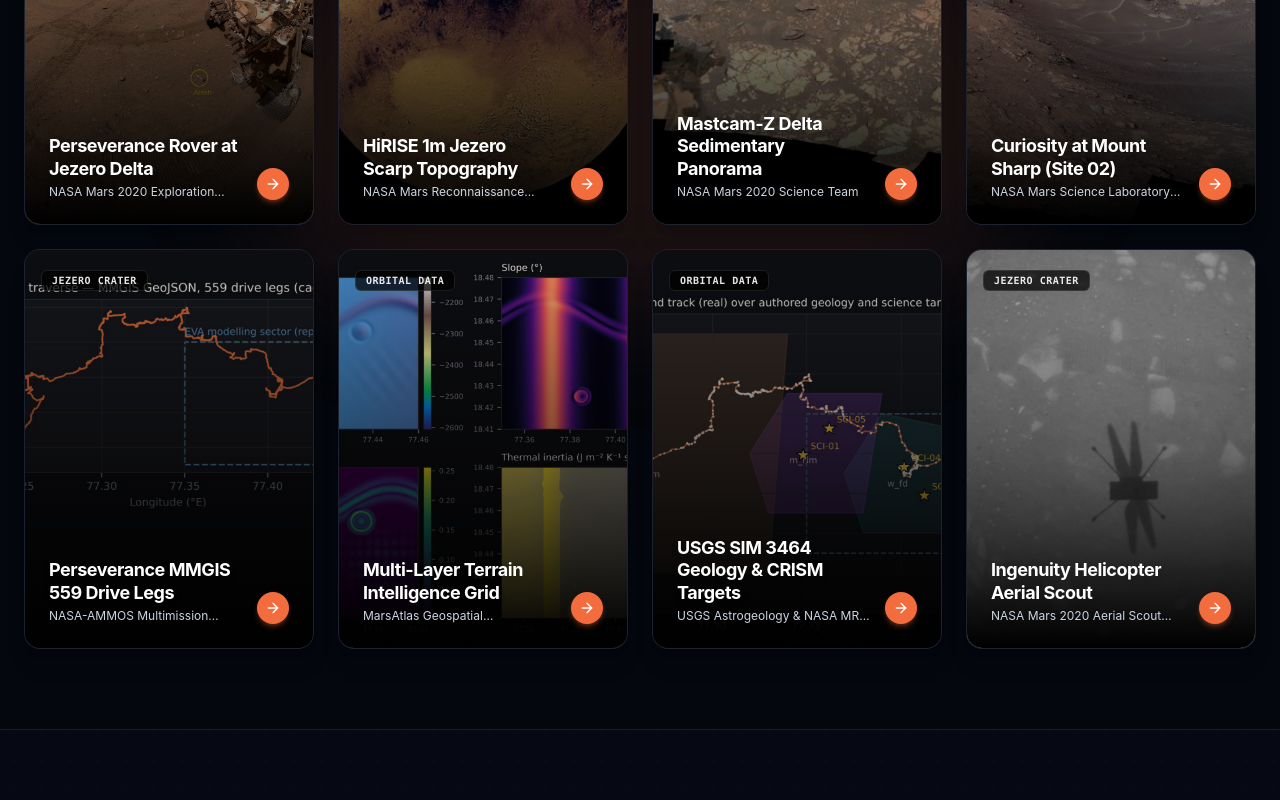
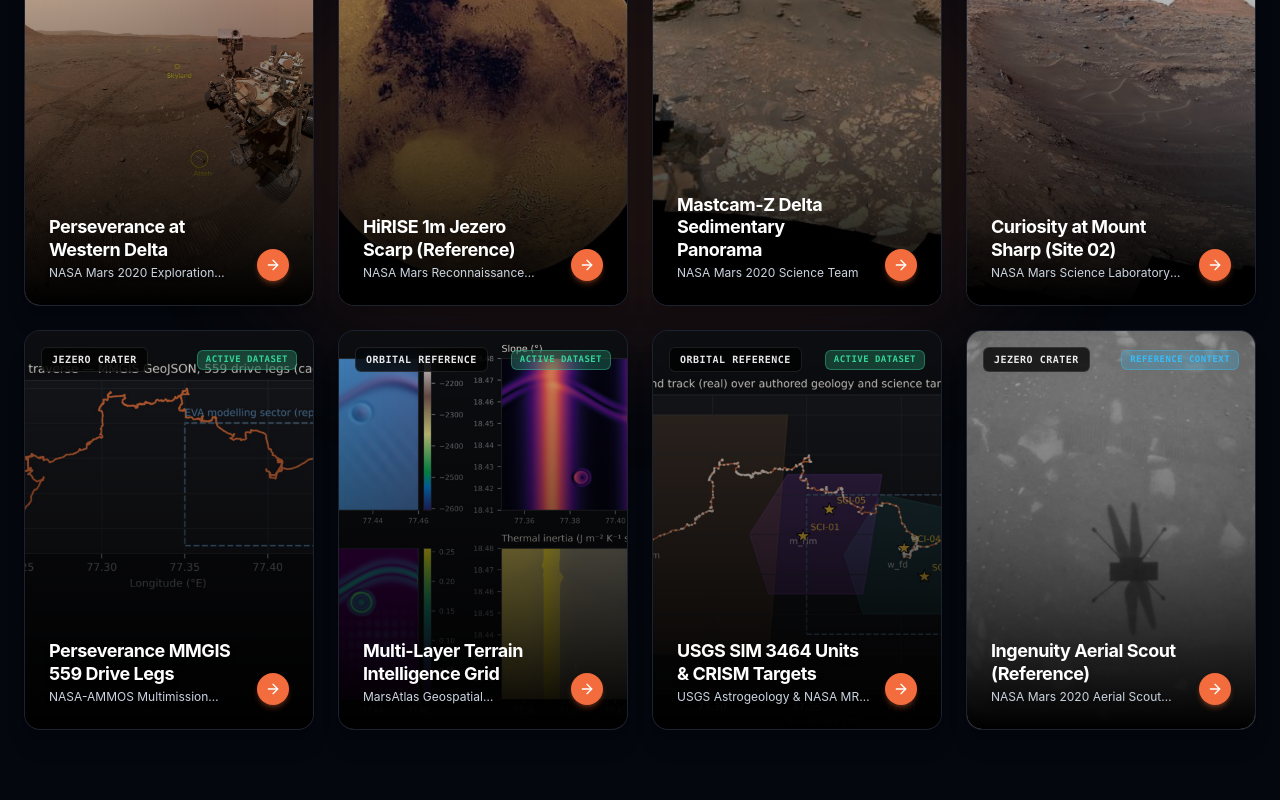
Before and after one commit to shubham25-droid/MarsAtlas, a Next.js app in the folder frontend/: page / in a window 1280 px wide. Shown: the part 1960-2760 px from the top of the page. Built offline with nearby package versions, Linux system fonts and the light colour scheme; no server answers.

Commit message:
docs(audit): reconcile test execution timings, clarify gallery data provenance, and refine slope classification labels

```diff
--- a/frontend/src/components/landing/LandingPage.tsx
+++ b/frontend/src/components/landing/LandingPage.tsx
@@ -394,7 +394,7 @@ export default function LandingPage({
             <div className="absolute bottom-4 left-4 right-4 bg-[#070B14]/90 backdrop-blur-md border border-white/15 p-3.5 rounded-xl flex items-center justify-between text-xs">
               <div>
                 <span className="font-bold text-white block">Horn&apos;s Method Slope Hazard Map</span>
-                <span className="text-[10px] text-slate-300">Green (&lt;8° Safe) | Amber (8-14° Caution) | Crimson (&gt;14° Scarp Hazard)</span>
+                <span className="text-[10px] text-slate-300">Green (&lt;8° Low Slope) | Amber (8-14° Moderate Incline) | Crimson (&gt;14° Steep Grade)</span>
               </div>
               <span className="px-2 py-0.5 rounded font-mono text-[10px] bg-[#38BDF8]/20 text-[#38BDF8] border border-[#38BDF8]/30 font-bold">
                 Surrogate Grid
--- a/frontend/src/components/landing/NasaMissionGallery.tsx
+++ b/frontend/src/components/landing/NasaMissionGallery.tsx
@@ -12,13 +12,16 @@ import {
   Mountain,
   Eye,
   Activity,
-  ShieldCheck
+  ShieldCheck,
+  CheckCircle2,
+  Info
 } from "lucide-react";
 
 export interface GalleryItem {
   id: string;
   title: string;
   category: "all" | "jezero" | "gale" | "orbital";
+  dataTier: "Active Dataset" | "Reference Context";
   mission: string;
   instrument: string;
   target: string;
@@ -33,36 +36,39 @@ export interface GalleryItem {
 const GALLERY_ITEMS: GalleryItem[] = [
   {
     id: "perseverance_delta",
-    title: "Perseverance Rover at Jezero Delta",
+    title: "Perseverance at Western Delta",
     category: "jezero",
+    dataTier: "Reference Context",
     mission: "NASA Mars 2020 Exploration Mission",
     instrument: "Mastcam-Z & SuperCam Remote Micro-Imager",
     target: "Cape Flatley Delta Front Contact",
     dateOrSol: "Sol 360–2022 Continuous Telemetry",
     nasaId: "PIA24836 / Mars 2020",
     imageSrc: "/assets/nasa_gallery/perseverance.jpg",
-    description: "Perseverance rover surveyed the base of the Western Delta, identifying fine-grained clay-rich lacustrine mudstones with high biosignature preservation potential.",
-    marsAtlasRole: "Ground-truth benchmark: MarsAtlas ingests 708 real Perseverance waypoints and 559 drive legs to calibrate path-planning models.",
+    description: "Perseverance rover surveyed the base of the Western Delta, identifying fine-grained clay-rich lacustrine mudstones with high biosignature preservation potential. Serves as ground-truth planetary imagery.",
+    marsAtlasRole: "Ground-truth visual reference: In-situ Mastcam-Z panorama providing visual ground truth for the delta contact region.",
     officialUrl: "https://mars.nasa.gov/mars2020/"
   },
   {
     id: "hirise_delta_scarp",
-    title: "HiRISE 1m Jezero Scarp Topography",
+    title: "HiRISE 1m Jezero Scarp (Reference)",
     category: "orbital",
+    dataTier: "Reference Context",
     mission: "NASA Mars Reconnaissance Orbiter (MRO)",
     instrument: "HiRISE Stereo Camera (1.0 m/pixel)",
-    target: "Jezero Crater Western Fan Scarps",
+    target: "Jezero Western Fan Scarps (Orbital Reference Context)",
     dateOrSol: "MRO Primary Planetary Science Phase",
     nasaId: "PIA23962 / PSP_001415",
     imageSrc: "/assets/nasa_gallery/hirise_delta.jpg",
-    description: "1-meter-per-pixel orbital stereo digital elevation model showing the steep 60-meter drop-off and layered sedimentary strata of the delta scarp.",
-    marsAtlasRole: "Informs prototype slope calculations and triggers algorithmic obstacle avoidance for cells exceeding the 22.0° planner cutoff threshold (computational constraint on prototype surrogate grid).",
+    description: "1-meter-per-pixel orbital stereo digital elevation model showing the steep 60-meter drop-off and layered sedimentary strata of the delta scarp. Serves as scientific reference context; active route planning executes on the experimental surrogate grid.",
+    marsAtlasRole: "Scientific reference context: Informs understanding of regional scarp geometry; computational pathfinding executes on the experimental surrogate grid with a 22.0° slope cutoff constraint.",
     officialUrl: "https://hirise.lpl.arizona.edu/"
   },
   {
     id: "mastcamz_delta_strata",
     title: "Mastcam-Z Delta Sedimentary Panorama",
     category: "jezero",
+    dataTier: "Reference Context",
     mission: "NASA Mars 2020 Science Team",
     instrument: "Mastcam-Z Multispectral Stereo System",
     target: "Western Delta Front Outcrops & Boulder Fields",
@@ -70,13 +76,14 @@ const GALLERY_ITEMS: GalleryItem[] = [
     nasaId: "PIA25287 / Mastcam-Z",
     imageSrc: "/assets/nasa_gallery/mastcamz_delta.jpg",
     description: "Ultra-high-resolution panoramic mosaic showing boulder distributions, gravel beds, and cross-bedding sandstone layers at the delta front.",
-    marsAtlasRole: "Used in nearest-neighbor observation lookups: clicking a route waypoint retrieves in-situ rover imagery of that exact geographic location.",
+    marsAtlasRole: "Reference observation archive: Used in nearest-neighbor visual lookups when inspecting rover ground-truth coordinates along the traverse.",
     officialUrl: "https://mars.nasa.gov/mars2020/multimedia/raw-images/"
   },
   {
     id: "curiosity_gale_boxwork",
     title: "Curiosity at Mount Sharp (Site 02)",
     category: "gale",
+    dataTier: "Reference Context",
     mission: "NASA Mars Science Laboratory (MSL)",
     instrument: "Mast Camera (Mastcam) & ChemCam Laser",
     target: "Mount Sharp Gediz Vallis Ridge & Boxwork",
@@ -84,13 +91,14 @@ const GALLERY_ITEMS: GalleryItem[] = [
     nasaId: "PIA26251 / MSL_Gale",
     imageSrc: "/assets/nasa_gallery/curiosity_boxwork.jpg",
     description: "Curiosity climbing the steep slopes of Mount Sharp (Aeolis Mons), investigating mineralized fracture ridges ('boxwork') and boulder-strewn channels.",
-    marsAtlasRole: "Provides comparative Gale Crater context in MarsAtlas with 1,389 real drive waypoints for secondary terrain comparison.",
+    marsAtlasRole: "Comparative Gale Crater reference: Provides 1,389 real MSL drive waypoints for secondary regional terrain comparison.",
     officialUrl: "https://mars.nasa.gov/msl/"
   },
   {
     id: "m20_traverse_mmgis",
     title: "Perseverance MMGIS 559 Drive Legs",
     category: "jezero",
+    dataTier: "Active Dataset",
     mission: "NASA-AMMOS Multimission Geographic Information System",
     instrument: "Engineering Hazcams & In-Situ Odometry",
     target: "Octavia E. Butler Landing Site to Delta Front",
@@ -98,49 +106,52 @@ const GALLERY_ITEMS: GalleryItem[] = [
     nasaId: "MMGIS_M20_TRAVERSE",
     imageSrc: "/assets/nasa_gallery/m20_traverse_map.png",
     description: "Official NASA-AMMOS spatial record of the Perseverance rover drive path, documenting traverse distances, sol stamps, and localized elevations.",
-    marsAtlasRole: "Rendered directly on our OpenLayers map canvas as the ground-truth historical benchmark alongside computed human EVA traverses.",
+    marsAtlasRole: "Active operational layer: Rendered directly on our OpenLayers map canvas as a verified 559-leg telemetry benchmark alongside computed human EVA traverses.",
     officialUrl: "https://mars.nasa.gov/maps/location/?mission=M20"
   },
   {
     id: "terrain_heatmaps_derived",
     title: "Multi-Layer Terrain Intelligence Grid",
     category: "orbital",
+    dataTier: "Active Dataset",
     mission: "MarsAtlas Geospatial Computation Engine",
-    instrument: "Horn Finite Difference + THEMIS Thermal Inertia",
-    target: "Jezero Modelled Sector (77.35°–77.46°E, 18.41°–18.48°N)",
+    instrument: "Horn Finite Difference + THEMIS Thermal Inertia Proxy",
+    target: "Jezero Modelled Sector (550 × 350 Surrogate Grid)",
     dateOrSol: "Derived 550 × 350 Metric Raster",
     nasaId: "MARSATLAS_GRID_01",
     imageSrc: "/assets/nasa_gallery/terrain_heatmaps.png",
-    description: "Co-registered four-panel cost surface showing Elevation (-2605m to -2121m), Slope (0.0°–22.7°), Roughness (sigma_z), and Nighttime Thermal Inertia.",
-    marsAtlasRole: "The mathematical cost surface passed to our 8-connected A* planner, balancing metabolic workload, walking speed, and mechanical slip.",
+    description: "Co-registered 550 × 350 cell prototype surrogate raster with elevation (-2605m to -2121m), Horn's finite-difference slope (0.0°–22.7°), local roughness (sigma_z), and thermal inertia proxy.",
+    marsAtlasRole: "Active computational cost surface: Input raster for the 8-connected A* traverse planner to balance slope grade, transit time, and bioenergetics.",
     officialUrl: "https://github.com/shubham25-droid/MarsAtlas"
   },
   {
     id: "geology_sim3464_crism",
-    title: "USGS SIM 3464 Geology & CRISM Targets",
+    title: "USGS SIM 3464 Units & CRISM Targets",
     category: "orbital",
+    dataTier: "Active Dataset",
     mission: "USGS Astrogeology & NASA MRO CRISM",
-    instrument: "CRISM Hyperspectral Spectrometer & Geologic Mapping",
+    instrument: "Geologic Mapping & CRISM Spectral Literature",
     target: "Jezero Lacustrine Units & Carbonate Outcrops",
     dateOrSol: "Sun & Stack (2020) SIM 3464 Standard",
     nasaId: "USGS_SIM_3464 / CRISM_HOTSPOTS",
     imageSrc: "/assets/nasa_gallery/geology_sim3464.png",
-    description: "Peer-reviewed geologic stratigraphy vectors (delta front, margin carbonate, olivine floor) overlaid with 5 authored CRISM science interest targets.",
-    marsAtlasRole: "Integrated into 'Science Priority' route optimization, providing algorithmic reward bonuses for routes passing near manually authored CRISM reference locations.",
+    description: "Simplified geologic vector units digitized after Sun & Stack (2020) SIM 3464, combined with 5 manually authored CRISM-referenced science target locations.",
+    marsAtlasRole: "Active vector overlays: Renders simplified stratigraphic units on the map canvas and provides heuristic reward bonuses in Science Priority mode.",
     officialUrl: "https://pubs.usgs.gov/sim/3464/"
   },
   {
     id: "ingenuity_aerial_scout",
-    title: "Ingenuity Helicopter Aerial Scout",
+    title: "Ingenuity Aerial Scout (Reference)",
     category: "jezero",
+    dataTier: "Reference Context",
     mission: "NASA Mars 2020 Aerial Scout Experiment",
     instrument: "Return-to-Earth (RTE) High-Resolution Color Camera",
     target: "Airfield J & Séítah Sand Ripple Fields",
     dateOrSol: "72 Historic Flights Completed",
     nasaId: "PIA24654 / Ingenuity",
     imageSrc: "/assets/nasa_gallery/ingenuity.jpg",
-    description: "First powered, controlled flight on another world, capturing aerial oblique views of sand hollows and rock hazards impassable from ground view.",
-    marsAtlasRole: "Validates why orbital/aerial terrain intelligence is essential: sand ripples that entrap rovers are detected and avoided in human EVA planning.",
+    description: "Aerial color imagery captured during historic helicopter flights over Séítah sand fields, illustrating traversability hazards impassable from ground view.",
+    marsAtlasRole: "Reference context: Demonstrates the necessity of orbital and aerial hazard detection to avoid sand ripple entrapment.",
     officialUrl: "https://mars.nasa.gov/technology/helicopter/"
   }
 ];
@@ -158,7 +169,7 @@ export default function NasaMissionGallery() {
       {/* Background Radial Glow */}
       <div className="absolute top-1/2 left-1/2 -translate-x-1/2 -translate-y-1/2 w-[800px] h-[400px] bg-[#F36C3D]/10 rounded-full blur-3xl pointer-events-none" />
 
-      <div className="max-w-7xl mx-auto space-y-9 relative z-10">
+      <div className="max-w-7xl mx-auto space-y-7 relative z-10">
         {/* Section Header */}
         <div className="flex flex-col md:flex-row md:items-end justify-between gap-6 pb-4 border-b border-white/[0.08]">
           <div className="space-y-2">
@@ -172,7 +183,7 @@ export default function NasaMissionGallery() {
               Planetary Surface &amp; Mission Observations
             </h2>
             <p className="text-sm text-[#94A3B8] max-w-2xl leading-relaxed">
-              Authentic NASA &amp; USGS planetary data products integrated directly into MarsAtlas. Explore the exact rover imagery, orbital digital elevation models, and geologic maps powering our decision-support engine.
+              Authentic NASA &amp; USGS planetary observations and mission context. Explore in-situ rover imagery, reference orbital topography, and regional geologic maps providing scientific benchmarks for our prototype traverse decision-support engine.
             </p>
           </div>
 
@@ -188,6 +199,19 @@ export default function NasaMissionGallery() {
               <ArrowRight className="w-4 h-4 transform group-hover:translate-x-0.5 transition-transform" />
             </a>
           </div>
+        </div>
+
+        {/* Epistemic Provenance Distinction Banner */}
+        <div className="p-3.5 rounded-xl bg-[#0C1220]/90 border border-white/[0.08] flex flex-col sm:flex-row sm:items-center gap-3 text-xs text-[#94A3B8]">
+          <div className="flex items-center gap-2 shrink-0">
+            <Info className="w-4 h-4 text-[#38BDF8]" />
+            <span className="px-2 py-0.5 rounded font-mono text-[10px] bg-[#38BDF8]/20 text-[#38BDF8] border border-[#38BDF8]/30 font-bold uppercase">
+              Data Distinction
+            </span>
+          </div>
+          <p className="leading-relaxed">
+            Items labeled <span className="text-[#34D399] font-semibold">Active Dataset</span> (e.g. MMGIS rover traverse telemetry, 550×350 surrogate cost grid, vector overlays) directly feed application calculations. Items labeled <span className="text-[#38BDF8] font-semibold">Reference Context</span> (e.g. raw 1m HiRISE DTMs, Mastcam-Z mosaics, Ingenuity aerial imagery) provide external planetary ground truth and scientific context.
+          </p>
         </div>
 
         {/* Category Filters (Pill Buttons) */}
@@ -253,10 +277,17 @@ export default function NasaMissionGallery() {
               {/* Scrim Gradient */}
               <div className="absolute inset-0 bg-gradient-to-t from-black via-black/50 to-black/10 group-hover:via-black/60 transition-colors" />
 
-              {/* Top Tag Badge */}
-              <div className="absolute top-4 left-4 z-10">
-                <span className="px-2.5 py-1 rounded-md text-[10px] font-mono font-bold tracking-wider uppercase bg-black/70 text-white/90 border border-white/10 backdrop-blur-md">
-                  {item.category === "jezero" ? "Jezero Crater" : item.category === "gale" ? "Mount Sharp" : "Orbital Data"}
+              {/* Top Tag Badges: Region + Epistemic Tier */}
+              <div className="absolute top-4 left-4 right-4 z-10 flex items-center justify-between gap-2">
+                <span className="px-2.5 py-1 rounded-md text-[10px] font-mono font-bold tracking-wider uppercase bg-black/75 text-white/90 border border-white/10 backdrop-blur-md">
+                  {item.category === "jezero" ? "Jezero Crater" : item.category === "gale" ? "Mount Sharp" : "Orbital Reference"}
+                </span>
+                <span className={`px-2 py-0.5 rounded-md text-[9px] font-mono font-bold tracking-wider uppercase border backdrop-blur-md ${
+                  item.dataTier === "Active Dataset"
+                    ? "bg-[#34D399]/25 text-[#34D399] border-[#34D399]/40"
+                    : "bg-[#38BDF8]/25 text-[#38BDF8] border-[#38BDF8]/40"
+                }`}>
+                  {item.dataTier}
                 </span>
               </div>
 
@@ -290,9 +321,18 @@ export default function NasaMissionGallery() {
               <div className="flex items-center gap-3">
                 <div className="w-2.5 h-2.5 rounded-full bg-[#F36C3D]" />
                 <div>
-                  <h3 className="text-base font-bold text-white font-sans uppercase tracking-wide">
-                    {activeItem.title}
-                  </h3>
+                  <div className="flex items-center gap-2">
+                    <h3 className="text-base font-bold text-white font-sans uppercase tracking-wide">
+                      {activeItem.title}
+                    </h3>
+                    <span className={`px-2 py-0.5 rounded font-mono text-[10px] font-bold uppercase border ${
+                      activeItem.dataTier === "Active Dataset"
+                        ? "bg-[#34D399]/20 text-[#34D399] border-[#34D399]/30"
+                        : "bg-[#38BDF8]/20 text-[#38BDF8] border-[#38BDF8]/30"
+                    }`}>
+                      {activeItem.dataTier}
+                    </span>
+                  </div>
                   <p className="text-xs text-[#94A3B8] font-mono">
                     NASA Product ID: {activeItem.nasaId}
                   </p>
@@ -334,8 +374,12 @@ export default function NasaMissionGallery() {
                   <span className="text-[#34D399] font-semibold">{activeItem.target}</span>
                 </div>
                 <div className="p-3 rounded-lg bg-[#0C1220] border border-white/[0.06] space-y-1">
-                  <span className="text-[10px] font-mono text-[#64748B] uppercase font-bold block">Mission Phase</span>
-                  <span className="text-[#FBBF24] font-semibold">{activeItem.dateOrSol}</span>
+                  <span className="text-[10px] font-mono text-[#64748B] uppercase font-bold block">Data Role</span>
+                  <span className={`font-semibold ${
+                    activeItem.dataTier === "Active Dataset" ? "text-[#34D399]" : "text-[#38BDF8]"
+                  }`}>
+                    {activeItem.dataTier === "Active Dataset" ? "Operational Input" : "External Benchmark"}
+                  </span>
                 </div>
               </div>
 
--- a/frontend/src/components/map/ThreeTerrainModal.tsx
+++ b/frontend/src/components/map/ThreeTerrainModal.tsx
@@ -555,7 +555,7 @@ export default function ThreeTerrainModal({ isOpen, onClose }: ThreeTerrainModal
                       How It Works
                     </span>
                     <span className="font-bold text-white">
-                      Topographic Slope Safety &amp; Traverse Comparison
+                      Topographic Slope Classification &amp; Traverse Comparison
                     </span>
                   </div>
                   <p className="text-slate-300 text-[11px] leading-relaxed">
@@ -625,7 +625,7 @@ export default function ThreeTerrainModal({ isOpen, onClose }: ThreeTerrainModal
                   }`}
                 >
                   <ShieldAlert className="w-3.5 h-3.5 text-[#FC3D21]" />
-                  <span>Slope Hazard (Safety)</span>
+                  <span>Slope Gradient Surface</span>
                 </button>
                 <button
                   onClick={() => setShadingMode("realistic")}
@@ -713,7 +713,7 @@ export default function ThreeTerrainModal({ isOpen, onClose }: ThreeTerrainModal
                     Slope Colors:
                   </span>
                   <div className="flex items-center justify-between text-slate-300">
-                    <span className="text-[#34D399]">Green: Safe (&lt;8°)</span>
+                    <span className="text-[#34D399]">Green: Low Slope (&lt;8°)</span>
                     <span className="text-[#FBBF24]">Amber: 8–14°</span>
                     <span className="text-[#F87171]">Red: Cliff (&gt;14°)</span>
                   </div>
--- a/frontend/src/services/api.ts
+++ b/frontend/src/services/api.ts
@@ -118,7 +118,7 @@ const PREBAKED_ROUTES: PlanEvaResponse = {
   comparison: [
     {
       mode: "safe",
-      strategy: "Safest / Minimum Metabolic Workload",
+      strategy: "Lower-Slope Preference / Minimum Metabolic Workload",
       total_distance_m: 2975.0,
       total_distance_km: 2.98,
       estimated_duration_min: 88.8,
```
Also changed, not shown: 4 other files (tests, documents, lock files or other folders).
